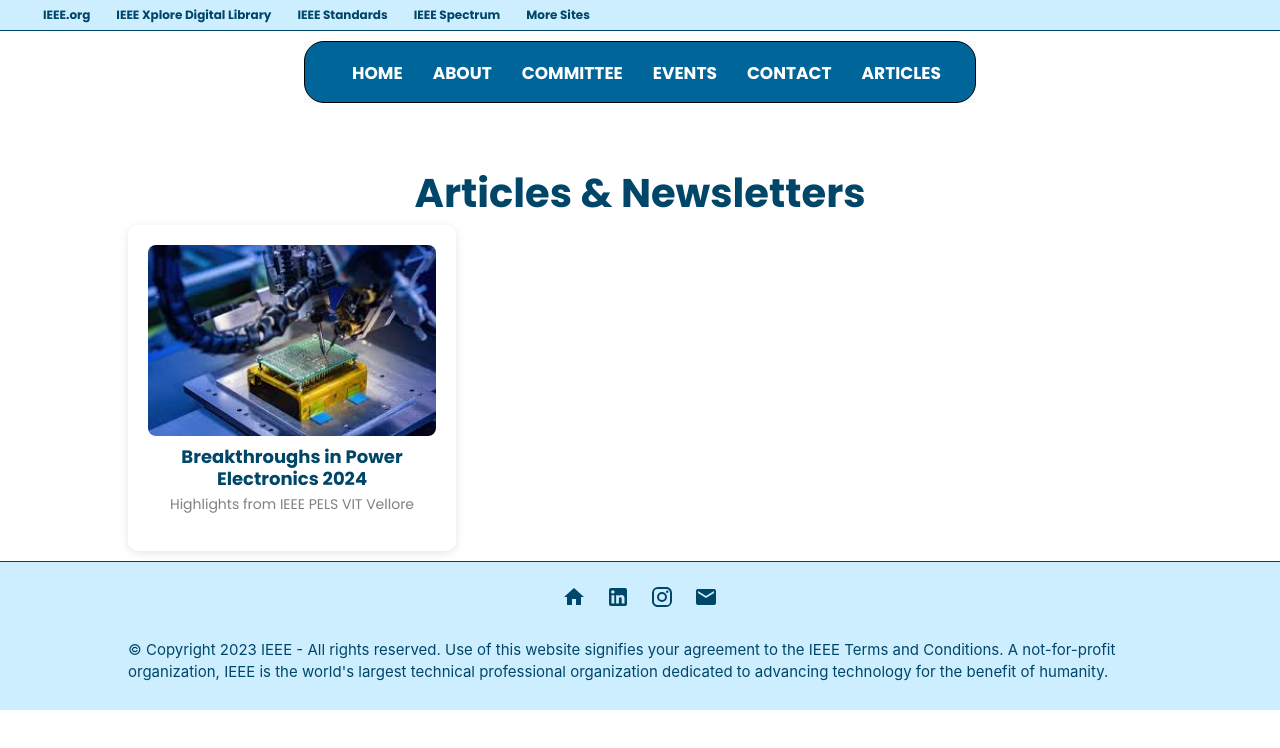
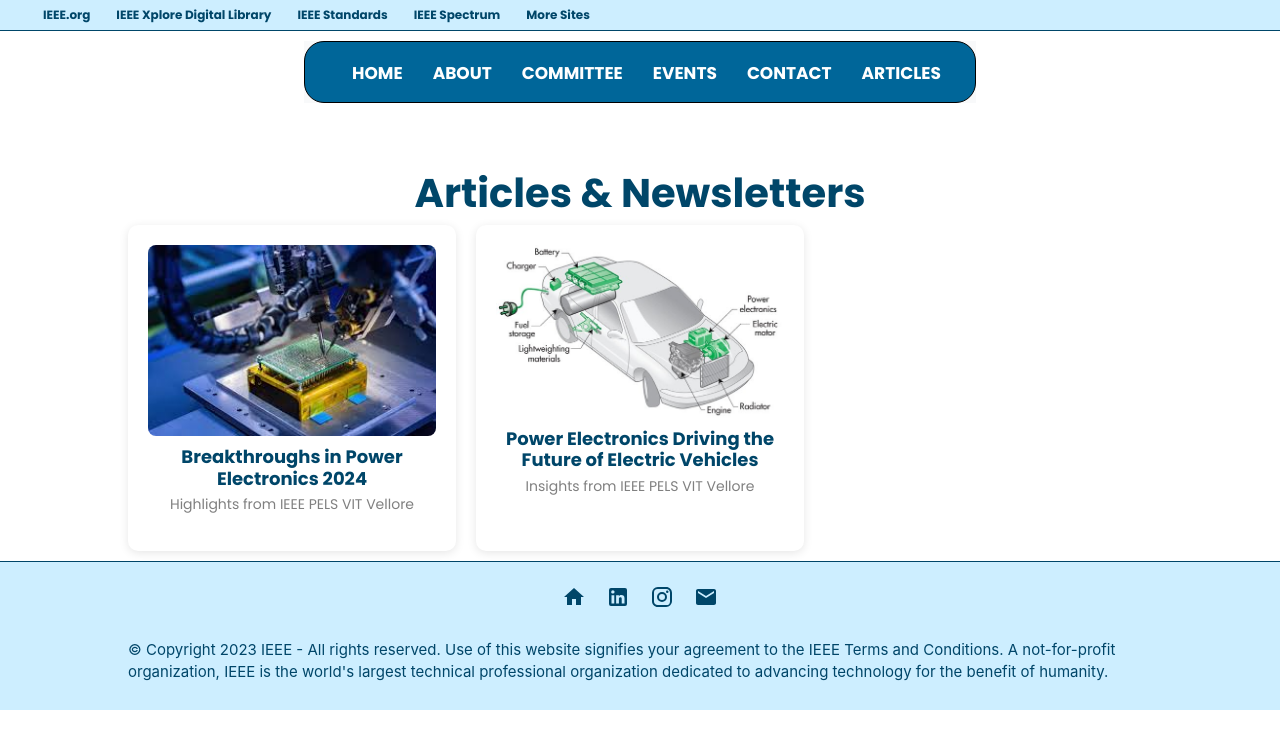
Before and after one commit to VARSITHA01/ieee-pels, a React (Create React App) app: page /articles in a window 1280 px wide. Shown: the top 748 px of the page. Built offline with nearby package versions, Linux system fonts and the light colour scheme; the HTML template or start-up script is replaced by a standard one.

Commit message:
new article updated

```diff
--- a/src/Components/Articles.json
+++ b/src/Components/Articles.json
@@ -1,9 +1,16 @@
 [
-    {
+  {
       "id": 1,
       "title": "Breakthroughs in Power Electronics 2024",
       "summary": "Highlights from IEEE PELS VIT Vellore",
       "link": "https://www.linkedin.com/pulse/breakthroughs-power-electronics-2024-highlights-ieee-pels-vitv-merue/?trackingId=aH1Fquyy6KXgPKe4vi%2FB2g%3D%3D",
       "image": "ARTICLE/images.jpg"
-     }
-    ]
+  },
+  {
+      "id": 2,
+      "title": "Power Electronics Driving the Future of Electric Vehicles",
+      "summary": "Insights from IEEE PELS VIT Vellore",
+      "link": "https://www.linkedin.com/pulse/power-electronics-driving-future-electric-vehicles-ieee-pels-vitv-vozme",
+      "image": "ARTICLE/Picture.jpg"
+  }
+]
--- a/src/Components/Events.js
+++ b/src/Components/Events.js
@@ -4,8 +4,8 @@
 import eventsjson from "./events.json";
 
 function Events() {
-  // Default year set to current year
-  const defaultYear = new Date().getFullYear();
+  // Default year set to 2024
+  const defaultYear = 2024;
 
   // Extract unique years from the events JSON
   const years = [...new Set(eventsjson.map((event) => event.year))];
```
Also changed, not shown: public/ARTICLE/Picture.jpg (added), src/Components/Headerbottom.css (line endings or trailing spaces).
